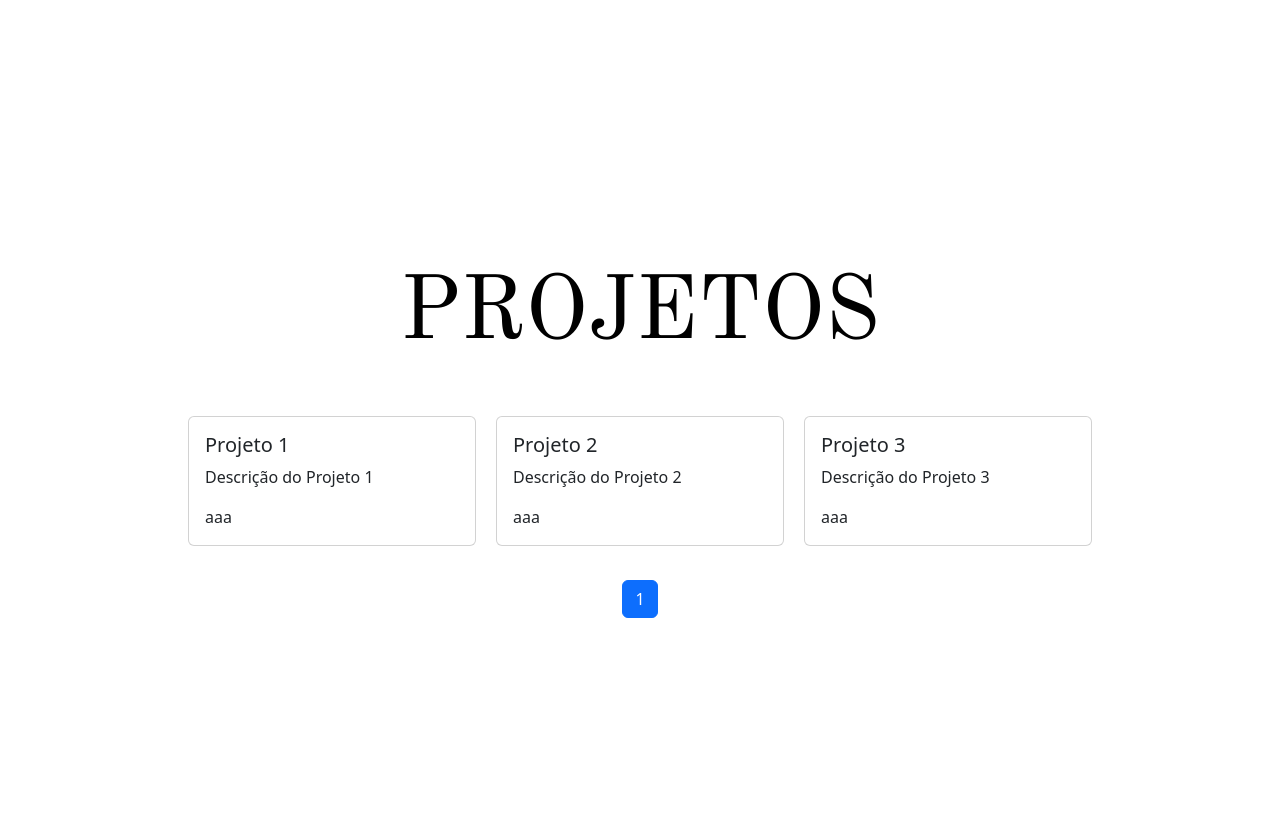
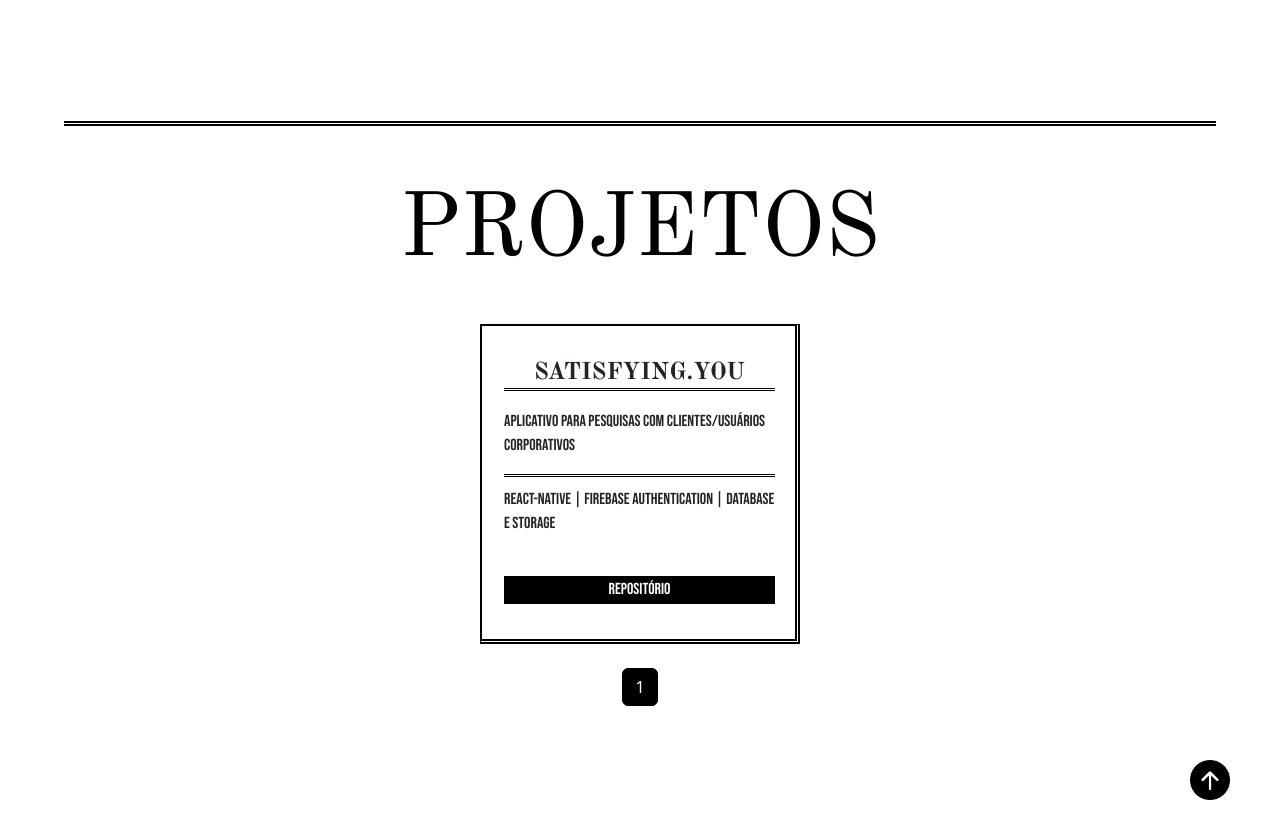
Before and after one commit to tiagogferrari/portfolio1.0, a React (Create React App) app: page / in a window 1280 px wide. Shown: the part 760-1598 px from the top of the page. Built offline with nearby package versions, Linux system fonts and the light colour scheme; the HTML template or start-up script is replaced by a standard one; a web font is replaced by a local one.

Commit message:
Arrumando exibição card

```diff
--- a/src/App.css
+++ b/src/App.css
@@ -23,7 +23,6 @@
 .profile {
   display: flex;
   justify-content: center;
-  /* Centraliza as colunas */
   align-items: center;
   height: calc(100vh - 60px);
 }
@@ -35,7 +34,6 @@
   justify-content: center;
   height: 100%;
   margin-right: 2vh;
-  /* Ajuste o valor conforme necessário */
 }
 
 .profile-logos {
@@ -47,7 +45,6 @@
   height: 100%;
   margin-left: 100px;
   flex-wrap: wrap;
-  /* Ajuste o valor conforme necessário */
 }
 
 #projButton {
@@ -66,9 +63,23 @@
   min-height: 4vh;
 }
 
+#projButton:hover {
+  transform: scale(1.02);
+  color: black;
+  background-color: white;
+  border: 2px solid black;
+  font-weight: 450;
+}
+
 #logo {
+  width: 40px;
+  height: 40px;
   margin: 0 10px;
   cursor: pointer;
+}
+
+#logo:hover {
+  transform: scale(1.05);
 }
 
 #projects {
@@ -87,6 +98,7 @@
   justify-content: center;
   align-items: center;
   flex-direction: column;
+  border-top: 5px double black;
 }
 
 p#title {
@@ -119,6 +131,16 @@
   margin-top: 3vh;
 }
 
+.pagination-container .pagination .page-item .page-link {
+  color: black;
+}
+
+.pagination-container .pagination .page-item.active .page-link {
+  background-color: black;
+  border-color: black;
+  color: white;
+}
+
 .title-repo-container {
   display: flex;
   justify-content: center;
@@ -126,3 +148,82 @@
   width: 100%;
   margin-bottom: 1vh;
 }
+
+#card {
+  height: 40vh;
+  width: 20rem;
+  margin: 0px 30px 0px 30px;
+  border-top: 2px solid black;
+  border-left: 2px solid black;
+  border-right: 5px double black;
+  border-bottom: 5px double black;
+  border-radius: 0;
+  padding: 6px 4px 4px 6px;
+}
+
+#card:hover {
+  transform: scale(1.02);
+}
+
+#card .card-title {
+  font-size: 3vh;
+  font-family: "Old Standard TT", serif;
+  font-weight: 800;
+  font-style: normal;
+  padding-top: 1.4vh;
+  display: flex;
+  justify-content: center;
+  align-items: center;
+  border-bottom: 3px double black;
+}
+
+#card .card-technologies {
+  font-family: "Bebas Neue", sans-serif;
+  font-weight: 400;
+  font-style: normal;
+  font-size: 2vh;
+  padding-top: 1.4vh;
+  display: flex;
+  justify-content: center;
+  align-items: center;
+  border-top: 3px double black;
+  margin-bottom: 40px;
+}
+
+#card .card-description {
+  font-family: "Bebas Neue", sans-serif;
+  font-weight: 400;
+  font-style: normal;
+  font-size: 2vh;
+  padding-top: 1.4vh;
+  display: flex;
+  justify-content: flex-start;
+  align-items: center;
+}
+
+#card .card-link {
+  border-top: 3px double black;
+  font-family: "Bebas Neue", sans-serif;
+  font-weight: 400;
+  font-style: normal;
+  font-size: 2vh;
+  display: flex;
+  justify-content: center;
+  align-items: center;
+  text-decoration: none;
+  color: white;
+  border: 2px solid black;
+  background-color: black;
+}
+
+#card .card-link:hover {
+  text-decoration: underline;
+}
+
+.backHome {
+  position: absolute;
+  right: 40px;
+  top: 190%;
+  margin: 10px;
+  cursor: pointer;
+}
--- a/src/App.js
+++ b/src/App.js
@@ -5,7 +5,8 @@
 import gmailLogo from './assets/logos/gmail.png';
 import githubLogo from './assets/logos/github.png';
 import linkedinLogo from './assets/logos/linkedin.png';
-import whatsappLogo from './assets/logos/whatsapp.png';
+import whatsappLogo from './assets/logos/whatsapp.png'
+import seta from './assets/logos/seta.png';
 import Card from 'react-bootstrap/Card';
 import Pagination from 'react-bootstrap/Pagination';
 import { useState } from 'react';
@@ -17,12 +18,18 @@
   const cardsPerPage = 3;
 
   const cards = [
-    { title: 'Projeto 1', subtitle: 'aaa', text: 'Descrição do Projeto 1' },
-    { title: 'Projeto 2', subtitle: 'aaa', text: 'Descrição do Projeto 2' },
-    { title: 'Projeto 3', subtitle: 'aaa', text: 'Descrição do Projeto 3' },
+    { title: 'SATISFYING.YOU', description: 'Aplicativo para pesquisas com clientes/usuários corporativos', technologies: 'React-Native | Firebase Authentication | Database e Storage ', link: 'https://github.com/tiagogferrari/SatisfyingYou-Mobile-' },
+    // { title: 'TÍTULO', description: 'DESCRIÇÃO', technologies: 'TECNOLOGIAS', link: 'aaa' },
+    // { title: 'TÍTULO', description: 'DESCRIÇÃO', technologies: 'TECNOLOGIAS', link: 'aaa' },
     // { title: 'Projeto 4', text: 'Descrição do Projeto 4' },
     // { title: 'Projeto 5', text: 'Descrição do Projeto 5' },
     // { title: 'Projeto 6', text: 'Descrição do Projeto 6' },
+    // { title: 'Projeto 7', text: 'Descrição do Projeto 7' },
+    // { title: 'Projeto ', text: 'Descrição do Projeto 8' },
+    // { title: 'Projeto 9', text: 'Descrição do Projeto 9' },
+    // { title: 'Projeto 10', text: 'Descrição do Projeto 10' },
+    // { title: 'Projeto 11', text: 'Descrição do Projeto 11' },
+    // { title: 'Projeto 12', text: 'Descrição do Projeto 12' },
   ];
 
   const indexOfLastCard = currentPage * cardsPerPage;
@@ -35,10 +42,14 @@
     document.getElementById('projects').scrollIntoView({ behavior: 'smooth' });
   };
 
+  const scrollToProfile = () => {
+    document.getElementById('prof').scrollIntoView({ behavior: 'smooth' });
+  }
+
   return (
     <div className="App">
       <MyNavbar />
-      <div className="profile">
+      <div className="profile" id="prof">
         <div className="profile-info">
           <p id="name">TIAGO FERRARI</p>
           <p id="function">20 anos, Análise De Sistemas - UTFPR</p>
@@ -67,11 +78,12 @@
           </div>
           <div className="card-container" id="cards">
             {currentCards.map((card, index) => (
-              <Card key={index} style={{ width: '18rem', margin: '10px' }}>
+              <Card key={index} id="card">
                 <Card.Body>
-                  <Card.Title>{card.title}</Card.Title>
-                  <Card.Text>{card.text}</Card.Text>
-                  <Card.Text>{card.subtitle}</Card.Text>
+                  <Card.Title className="card-title">{card.title}</Card.Title>
+                  <Card.Text className="card-description">{card.description}</Card.Text>
+                  <Card.Text className="card-technologies">{card.technologies}</Card.Text>
+                  <Card.Link className="card-link" href={card.link} target="_blank" rel="noopener noreferrer">REPOSITÓRIO</Card.Link>
                 </Card.Body>
               </Card>
             ))}
@@ -85,6 +97,9 @@
               ))}
             </Pagination>
           </div>
+          <div>
+            <img src={seta} alt='oi' id='logo' className="backHome" onClick={scrollToProfile}></img>
+          </div>
         </div>
       </div>
     </div>
```
Also changed, not shown: src/assets/logos/seta.png (added), src/components/navbar.css (line endings or trailing spaces).
